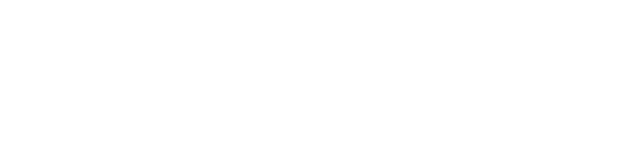
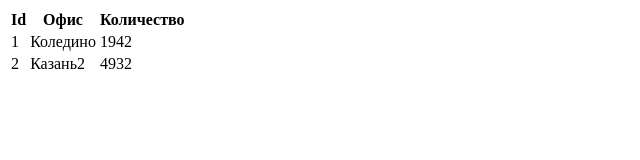
Before and after one commit to VDaily/test, a plain HTML site: page index.html in a window 1280 px wide. Shown: the whole page, without its empty margins (0-640 px from the left). Drawn offline with Linux system fonts and the light colour scheme.

Commit message:
create table [table]

```diff
--- a/index.html
+++ b/index.html
@@ -9,5 +9,23 @@
 </head>
 <body>
   <script src="script.js"></script>
+
+  <table>
+      <tr>
+          <th>Id</th>
+          <th>Офис</th>
+          <th>Количество</th>
+      </tr>
+      <tr>
+          <td>1</td>
+          <td>Коледино</td>
+          <td>1942</td>
+      </tr>
+      <tr>
+          <td>2</td>
+          <td>Казань2</td>
+          <td>4932</td>
+      </tr>
+  </table>
 </body>
 </html>
```
